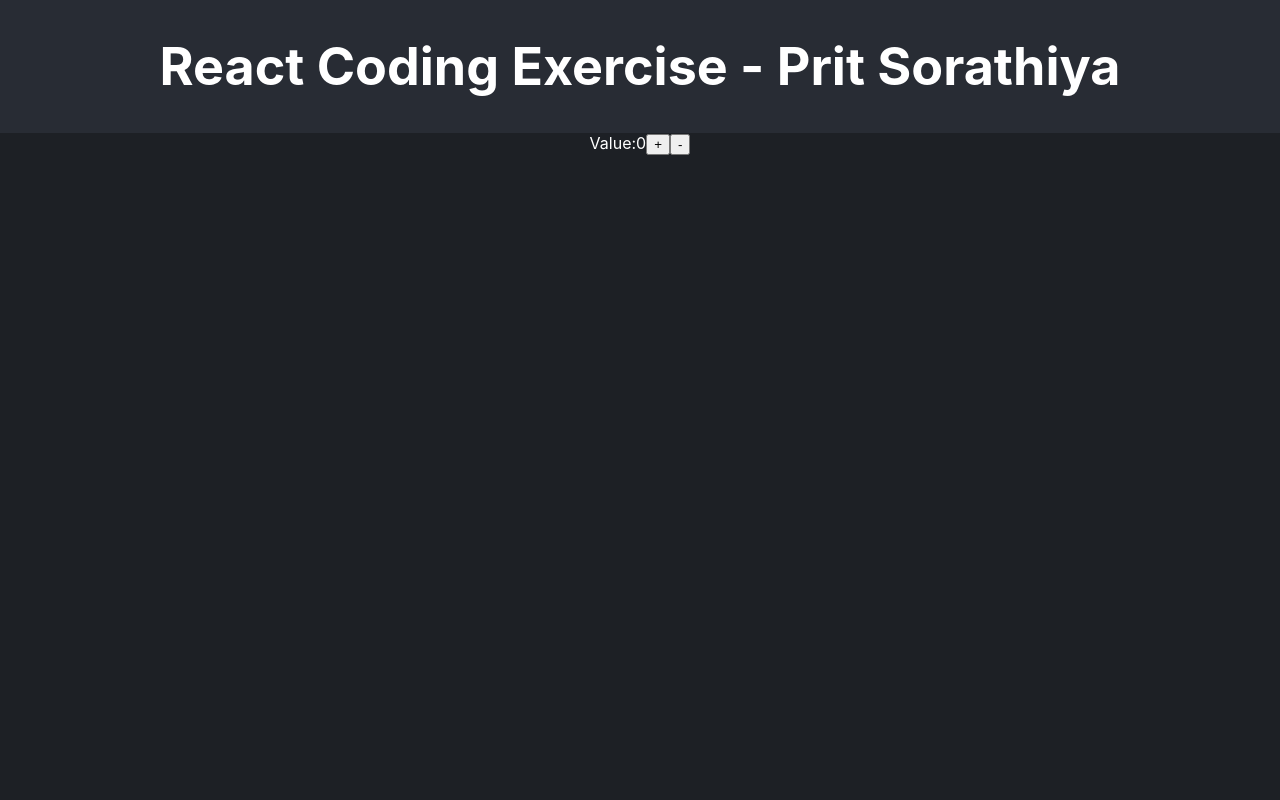
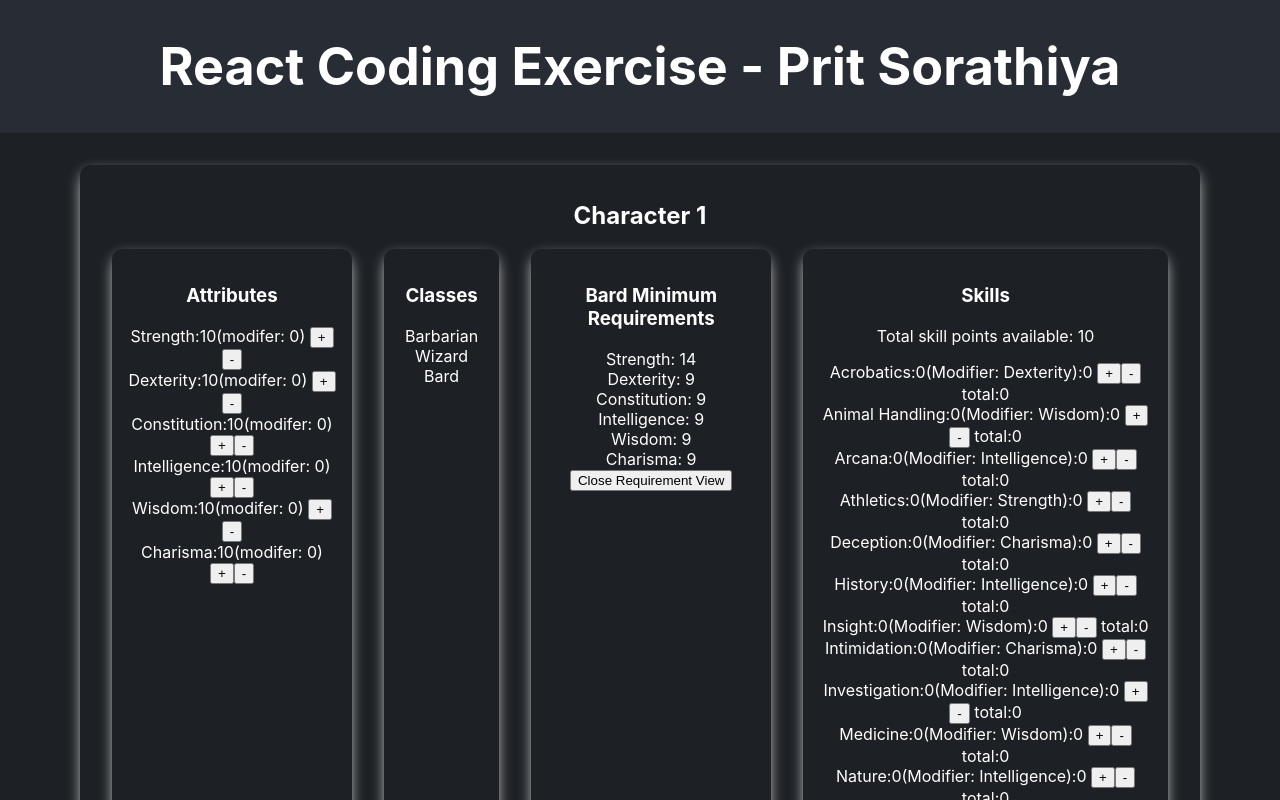
Before and after one commit to pritsorathiya5181/recruiting-webapp-character, a React (Create React App) app: page / in a window 1280 px wide. Shown: the top 800 px of the page. Built offline with nearby package versions, Linux system fonts and the light colour scheme.

Commit message:
Create UI using static character data

```diff
--- a/src/App.css
+++ b/src/App.css
@@ -40,6 +40,7 @@
   from {
     transform: rotate(0deg);
   }
+
   to {
     transform: rotate(360deg);
   }
--- a/src/App.js
+++ b/src/App.js
@@ -1,6 +1,6 @@
 import { useState } from 'react';
 import './App.css';
-import { ATTRIBUTE_LIST, CLASS_LIST, SKILL_LIST } from './consts.js';
+import Main from './pages/main/Main';
 
 
 function App() {
@@ -11,12 +11,7 @@ function App() {
         <h1>React Coding Exercise - Prit Sorathiya</h1>
       </header>
       <section className="App-section">
-        <div>
-          Value:
-          {num}
-          <button>+</button>
-          <button>-</button>
-        </div>
+        <Main />
       </section>
     </div>
   );
--- /dev/null
+++ b/src/components/Character/Character.css
@@ -0,0 +1,44 @@
+.Character {
+    box-shadow: 0px 6px 15px -3px #fff;
+    border-radius: 10px;
+    padding: 1em;
+    margin-bottom: 5em;
+}
+
+.Character-table {
+    margin: 0 auto;
+    display: flex;
+    justify-content: space-evenly;
+}
+
+.Character-atr-col {
+    box-shadow: 0px 6px 15px -3px #fff;
+    width: 25%;
+    padding: 1em;
+    margin: 0 1em;
+    border-radius: 10px;
+}
+
+.Character-cls-col {
+    box-shadow: 0px 6px 15px -3px #fff;
+    width: 10%;
+    padding: 1em;
+    margin: 0 1em;
+    border-radius: 10px;
+}
+
+.Character-req-col {
+    box-shadow: 0px 6px 15px -3px #fff;
+    width: 25%;
+    padding: 1em;
+    margin: 0 1em;
+    border-radius: 10px;
+}
+
+.Character-skl-col {
+    box-shadow: 0px 6px 15px -3px #fff;
+    width: 40%;
+    padding: 1em;
+    margin: 0 1em;
+    border-radius: 10px;
+}
--- /dev/null
+++ b/src/components/Character/Character.js
@@ -0,0 +1,73 @@
+import React, { useState } from 'react';
+import './Character.css';
+import { CLASS_LIST } from '../../consts';
+
+function Character(props) {
+    const [character, setCharacter] = useState(props.data);
+
+    return (
+        <div className='Character'>
+            <h1>{character.title}</h1>
+            <div className='Character-table'>
+                <div className='Character-atr-col'>
+                    <h3>Attributes</h3>
+                    {Object.entries(character.attributes)
+                        .map(([attribute, value]) => {
+                            return (
+                                <div key={attribute}>
+                                    {attribute}:
+                                    {value}
+                                    (modifer: {Math.floor((value - 10) / 2)}){" "}
+                                    <button>+</button>
+                                    <button>-</button>
+                                </div>
+                            )
+                        })}
+                </div>
+                <div className='Character-cls-col'>
+                    <h3>Classes</h3>
+                    {Object.entries(character.classes)
+                        .map(([classItem, value]) => {
+                            return (
+                                <div key={classItem}>
+                                    {classItem}
+                                </div>
+                            )
+                        })}
+                </div>
+                <div className='Character-req-col'>
+                    <h3>Bard Minimum Requirements</h3>
+                    {Object.entries(CLASS_LIST['Barbarian'])
+                        .map(([requirement, value]) => {
+                            return (
+                                <div key={requirement}>
+                                    {requirement}: {value}
+                                </div>
+                            )
+                        })}
+                    <button>Close Requirement View</button>
+                </div>
+                <div className='Character-skl-col'>
+                    <h3>Skills</h3>
+                    <p>Total skill points available: {character.skillSet.totalAvailablePoints}</p>
+                    {character.skillSet.skills.map((skill, index) => {
+                        return (
+                            <div key={index.toString()}>
+                                {skill.name}:
+                                {skill.points}
+                                (Modifier: {skill.attributeModifier}):
+                                {skill.modifierPoints}{" "}
+                                <button>+</button>
+                                <button>-</button>
+                                {" "}total:
+                                {skill.totalPoints}
+                            </div>
+                        )
+                    })}
+                </div>
+            </div >
+        </div >
+    );
+}
+
+export default Character;
--- a/src/consts.js
+++ b/src/consts.js
@@ -55,3 +55,41 @@ export const SKILL_LIST = [
     { name: 'Survival', attributeModifier: 'Wisdom' },
 
 ]
+
+export const defaultCharacter = {
+    title: "Character 1",
+    attributes: {
+        'Strength': 10,
+        'Dexterity': 10,
+        'Constitution': 10,
+        'Intelligence': 10,
+        'Wisdom': 10,
+        'Charisma': 10,
+    },
+    classes: {
+        'Barbarian': false,
+        'Wizard': false,
+        'Bard': false,
+    },
+    skillSet: {
+        totalAvailablePoints: 10,
+        skills: [{ name: 'Acrobatics', attributeModifier: 'Dexterity', points: 0, modifierPoints: 0, totalPoints: 0 },
+        { name: 'Animal Handling', attributeModifier: 'Wisdom', points: 0, modifierPoints: 0, totalPoints: 0 },
+        { name: 'Arcana', attributeModifier: 'Intelligence', points: 0, modifierPoints: 0, totalPoints: 0 },
+        { name: 'Athletics', attributeModifier: 'Strength', points: 0, modifierPoints: 0, totalPoints: 0 },
+        { name: 'Deception', attributeModifier: 'Charisma', points: 0, modifierPoints: 0, totalPoints: 0 },
+        { name: 'History', attributeModifier: 'Intelligence', points: 0, modifierPoints: 0, totalPoints: 0 },
+        { name: 'Insight', attributeModifier: 'Wisdom', points: 0, modifierPoints: 0, totalPoints: 0 },
+        { name: 'Intimidation', attributeModifier: 'Charisma', points: 0, modifierPoints: 0, totalPoints: 0 },
+        { name: 'Investigation', attributeModifier: 'Intelligence', points: 0, modifierPoints: 0, totalPoints: 0 },
+        { name: 'Medicine', attributeModifier: 'Wisdom', points: 0, modifierPoints: 0, totalPoints: 0 },
+        { name: 'Nature', attributeModifier: 'Intelligence', points: 0, modifierPoints: 0, totalPoints: 0 },
+        { name: 'Perception', attributeModifier: 'Wisdom', points: 0, modifierPoints: 0, totalPoints: 0 },
+        { name: 'Performance', attributeModifier: 'Charisma', points: 0, modifierPoints: 0, totalPoints: 0 },
+        { name: 'Persuasion', attributeModifier: 'Charisma', points: 0, modifierPoints: 0, totalPoints: 0 },
+        { name: 'Religion', attributeModifier: 'Intelligence', points: 0, modifierPoints: 0, totalPoints: 0 },
+        { name: 'Sleight of Hand', attributeModifier: 'Dexterity', points: 0, modifierPoints: 0, totalPoints: 0 },
+        { name: 'Stealth', attributeModifier: 'Dexterity', points: 0, modifierPoints: 0, totalPoints: 0 },
+        { name: 'Survival', attributeModifier: 'Wisdom', points: 0, modifierPoints: 0, totalPoints: 0 },]
+    }
+};
--- /dev/null
+++ b/src/pages/main/Main.css
@@ -0,0 +1,3 @@
+.Main {
+    padding: 2em 5em;
+}
--- /dev/null
+++ b/src/pages/main/Main.js
@@ -0,0 +1,65 @@
+import React, { useEffect, useState } from 'react';
+import Character from '../../components/Character/Character';
+import './Main.css'
+import { defaultCharacter } from '../../consts';
+
+function Main() {
+    const [charactersData, setCharactersData] = useState([defaultCharacter]);
+
+    useEffect(() => {
+        setCharactersData([
+            ...charactersData,
+            {
+                title: "Character 2",
+                attributes: {
+                    'Strength': 10,
+                    'Dexterity': 10,
+                    'Constitution': 10,
+                    'Intelligence': 10,
+                    'Wisdom': 10,
+                    'Charisma': 10,
+                },
+                classes: {
+                    'Barbarian': false,
+                    'Wizard': false,
+                    'Bard': false,
+                },
+                skillSet: {
+                    totalAvailablePoints: 10,
+                    skills: [{ name: 'Acrobatics', attributeModifier: 'Dexterity', points: 0, modifierPoints: 0, totalPoints: 0 },
+                    { name: 'Animal Handling', attributeModifier: 'Wisdom', points: 0, modifierPoints: 0, totalPoints: 0 },
+                    { name: 'Arcana', attributeModifier: 'Intelligence', points: 0, modifierPoints: 0, totalPoints: 0 },
+                    { name: 'Athletics', attributeModifier: 'Strength', points: 0, modifierPoints: 0, totalPoints: 0 },
+                    { name: 'Deception', attributeModifier: 'Charisma', points: 0, modifierPoints: 0, totalPoints: 0 },
+                    { name: 'History', attributeModifier: 'Intelligence', points: 0, modifierPoints: 0, totalPoints: 0 },
+                    { name: 'Insight', attributeModifier: 'Wisdom', points: 0, modifierPoints: 0, totalPoints: 0 },
+                    { name: 'Intimidation', attributeModifier: 'Charisma', points: 0, modifierPoints: 0, totalPoints: 0 },
+                    { name: 'Investigation', attributeModifier: 'Intelligence', points: 0, modifierPoints: 0, totalPoints: 0 },
+                    { name: 'Medicine', attributeModifier: 'Wisdom', points: 0, modifierPoints: 0, totalPoints: 0 },
+                    { name: 'Nature', attributeModifier: 'Intelligence', points: 0, modifierPoints: 0, totalPoints: 0 },
+                    { name: 'Perception', attributeModifier: 'Wisdom', points: 0, modifierPoints: 0, totalPoints: 0 },
+                    { name: 'Performance', attributeModifier: 'Charisma', points: 0, modifierPoints: 0, totalPoints: 0 },
+                    { name: 'Persuasion', attributeModifier: 'Charisma', points: 0, modifierPoints: 0, totalPoints: 0 },
+                    { name: 'Religion', attributeModifier: 'Intelligence', points: 0, modifierPoints: 0, totalPoints: 0 },
+                    { name: 'Sleight of Hand', attributeModifier: 'Dexterity', points: 0, modifierPoints: 0, totalPoints: 0 },
+                    { name: 'Stealth', attributeModifier: 'Dexterity', points: 0, modifierPoints: 0, totalPoints: 0 },
+                    { name: 'Survival', attributeModifier: 'Wisdom', points: 0, modifierPoints: 0, totalPoints: 0 },]
+                }
+            }
+        ]);
+    }, [])
+
+    return (
+        <div className='Main'>
+            {
+                charactersData.map((item, index) => {
+                    return (
+                        <Character key={index.toString()} data={item} />
+                    )
+                })
+            }
+        </div>
+    );
+}
+
+export default Main;
```
